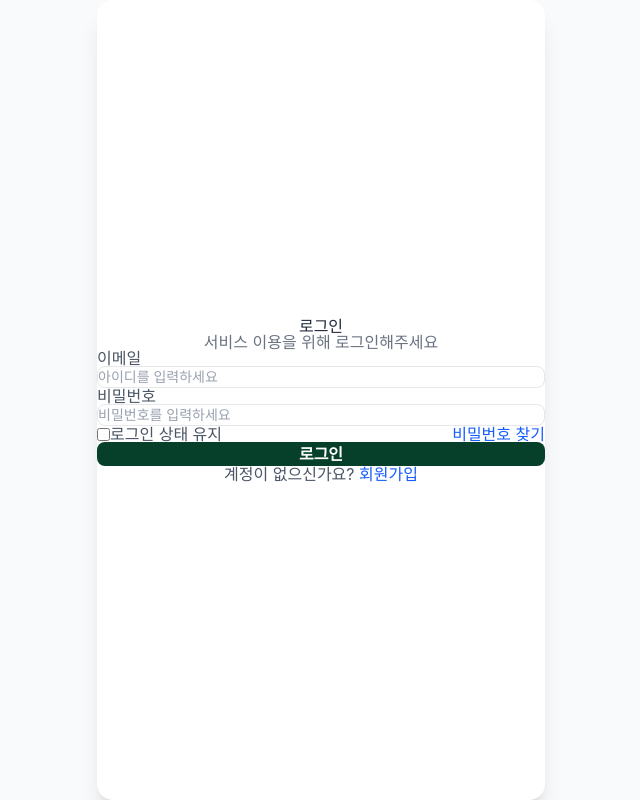
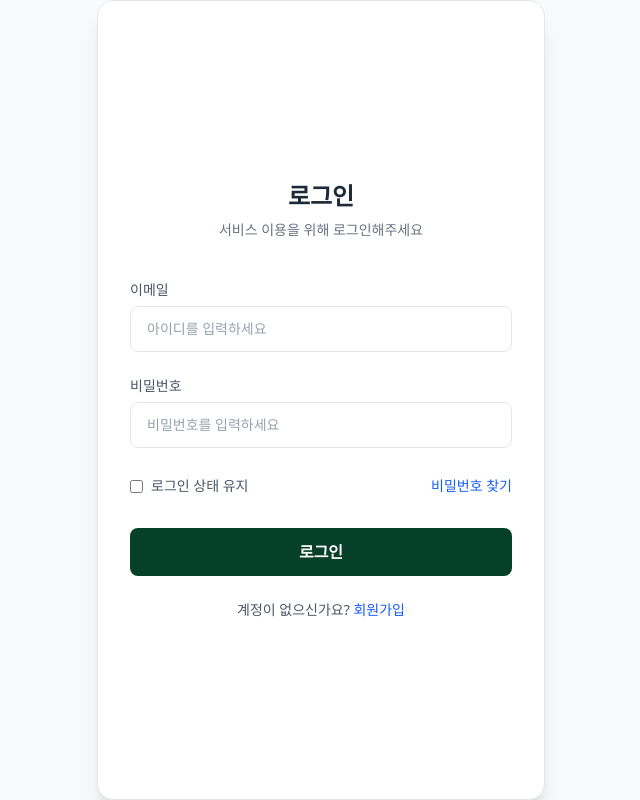
Before and after one commit to constate/DML_PROJECT_FRONT, a React (Vite) app: page / in a window 1280 px wide. Shown: the whole page, without its empty margins (319-959 px from the left). Built offline with nearby package versions, Linux system fonts and the light colour scheme.

Commit message:
fix : 재업로드 > styled-component 삭제

```diff
--- a/src/App.jsx
+++ b/src/App.jsx
@@ -1,15 +1,9 @@
-import { ThemeProvider } from "styled-components";
-import { theme } from "./styles/theme";
 import "./App.css";
 import { RouterProvider } from "react-router-dom";
 import { router } from "./router/router";
 
 const App = () => {
-  return (
-    <ThemeProvider theme={theme}>
-      <RouterProvider router={router} />
-    </ThemeProvider>
-  );
+  return <RouterProvider router={router} />;
 };
 
 export default App;
--- a/src/main.jsx
+++ b/src/main.jsx
@@ -2,11 +2,9 @@ import React from "react";
 import ReactDOM from "react-dom/client";
 import "./index.css";
 import App from "./App";
-import { GlobalStyles } from "./styles/GlobalStyles";
 
 ReactDOM.createRoot(document.getElementById("root")).render(
   <React.StrictMode>
-    <GlobalStyles />
     <App />
   </React.StrictMode>
 );
--- a/src/styles/GlobalStyles.js
+++ /dev/null
@@ -1,35 +0,0 @@
-import reset from "styled-reset";
-import { createGlobalStyle, styled } from "styled-components";
-
-export const GlobalStyles = createGlobalStyle`
-    ${reset};
-    * {
-        margin: 0;
-        padding: 0;
-        box-sizing: border-box;
-    }
-    body {
-        font-family: -apple-system, BlinkMacSystemFont, 'Segoe UI', Roboto, Oxygen, Ubuntu, Cantarell, 'Open Sans', 'Helvetica Neue', sans-serif;
-        background-color: #f5f5f5;
-        min-height: 100vh;
-    }
-`;
-
-export const Container = styled.div`
-  max-width: 500px;
-  margin: 0 auto;
-  padding: 20px;
-  background-color: ${(props) => props.theme.colors.background};
-  border-radius: 30px;
-  overflow: hidden;
-  position: relative;
-  height: 100vh;
-  display: flex;
-  flex-direction: column;
-
-  @media (max-width: ${(props) => props.theme.breakpoints.mobile}) {
-    max-width: 100%;
-    padding: 15px;
-    border-radius: 0;
-  }
-`;
```
